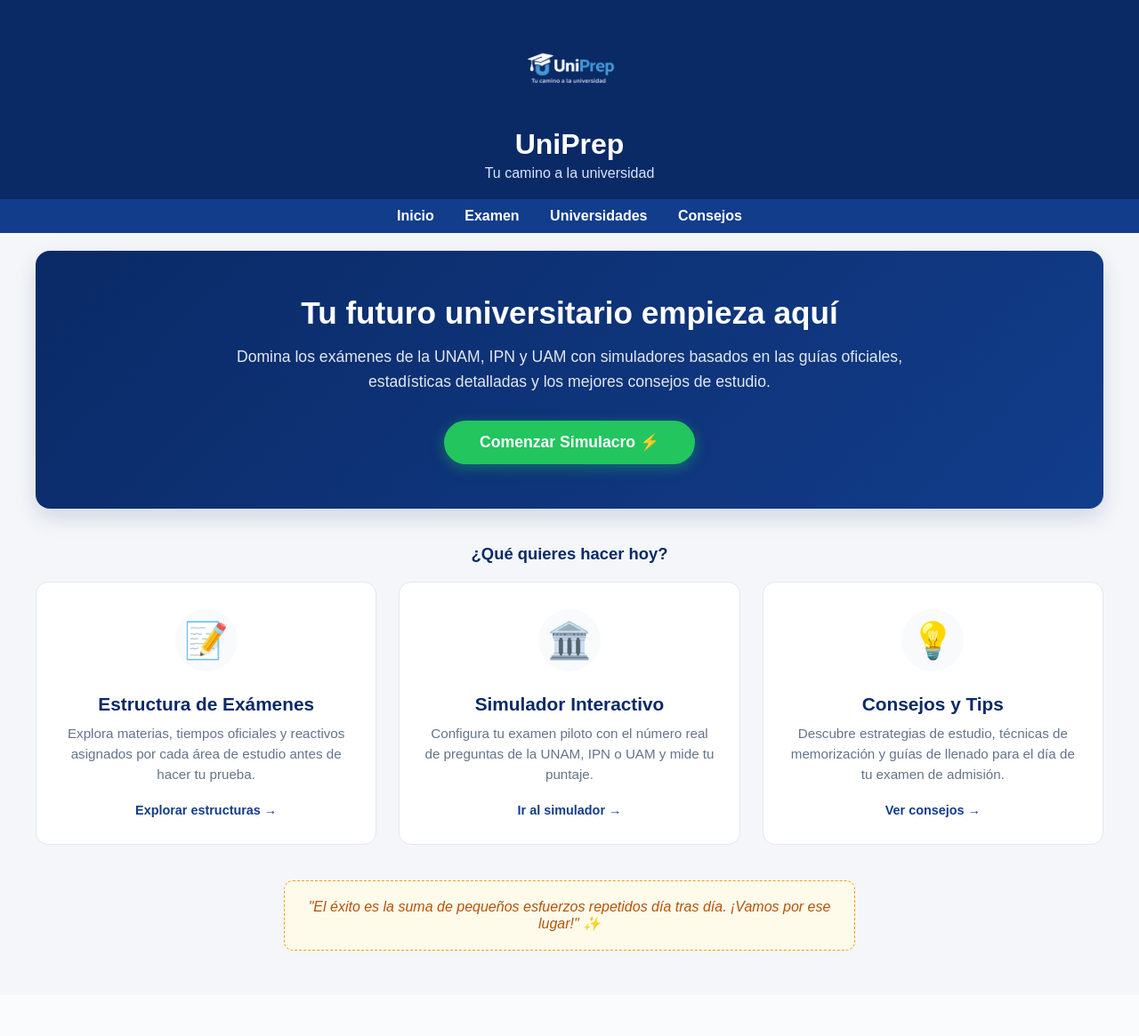
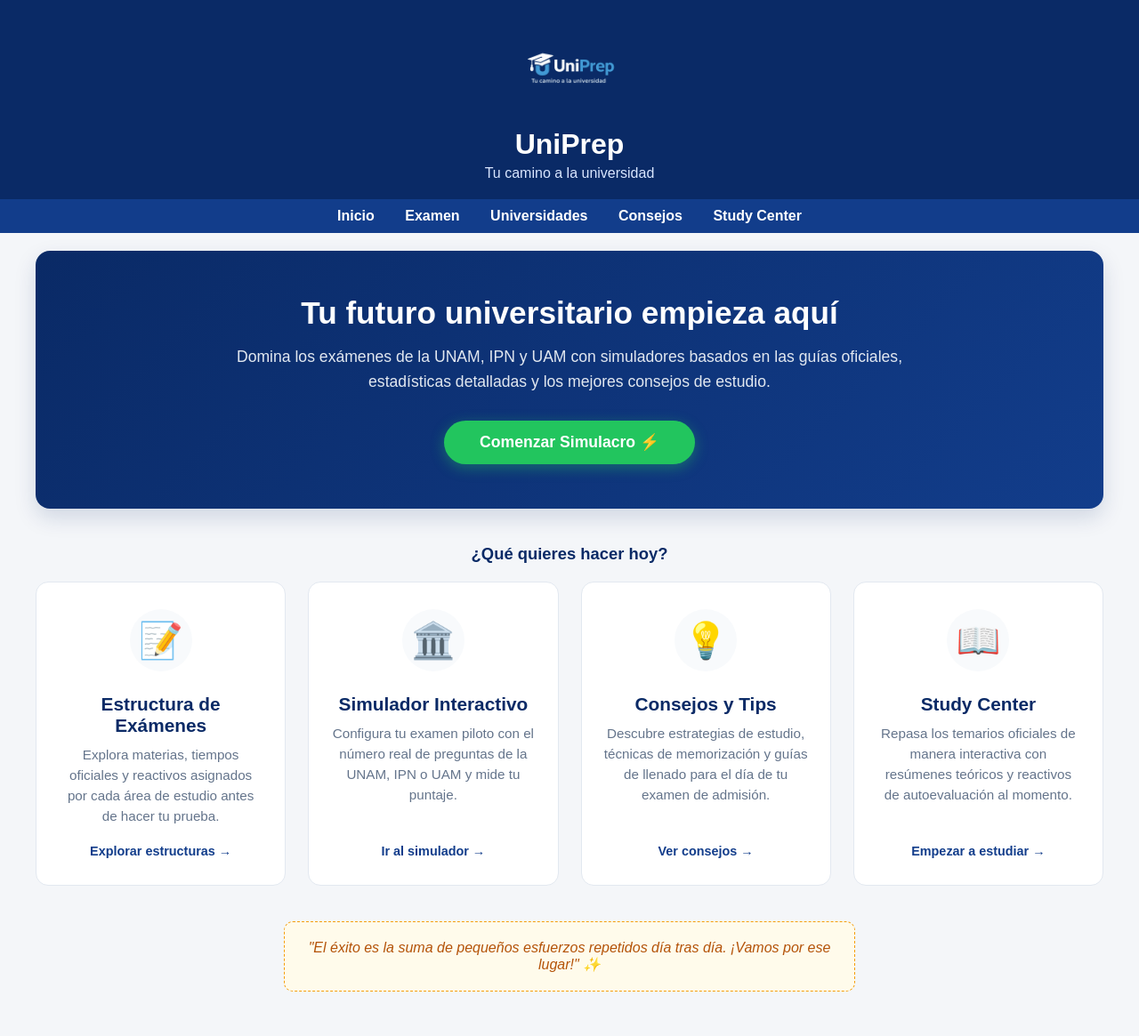
Before and after one commit to eduardoreyesjim8-lgtm/UniPrep, a Flask app: page / in a window 1280 px wide. Shown: the whole page at 89% size. Before the commit the page ends 1069 px from the top, so only its background shows below. Run offline with Flask 3, Linux system fonts and the light colour scheme.

Commit message:
Update index.html

```diff
--- a/templates/index.html
+++ b/templates/index.html
@@ -22,7 +22,7 @@
     <a href="/examen">Examen</a>
     <a href="/universidades">Universidades</a>
     <a href="/consejos">Consejos</a>
-</nav>
+    <a href="/study_center">Study Center</a> </nav>
 
 <main>
     <div class="hero-seccion">
@@ -56,6 +56,13 @@
             <p>Descubre estrategias de estudio, técnicas de memorización y guías de llenado para el día de tu examen de admisión.</p>
             <span class="feature-link">Ver consejos →</span>
         </a>
+
+        <a href="/study_center" class="feature-card">
+            <div class="feature-icono">📖</div>
+            <h4>Study Center</h4>
+            <p>Repasa los temarios oficiales de manera interactiva con resúmenes teóricos y reactivos de autoevaluación al momento.</p>
+            <span class="feature-link">Empezar a estudiar →</span>
+        </a>
     </div>
 
     <div class="frase-motivacional">
```
